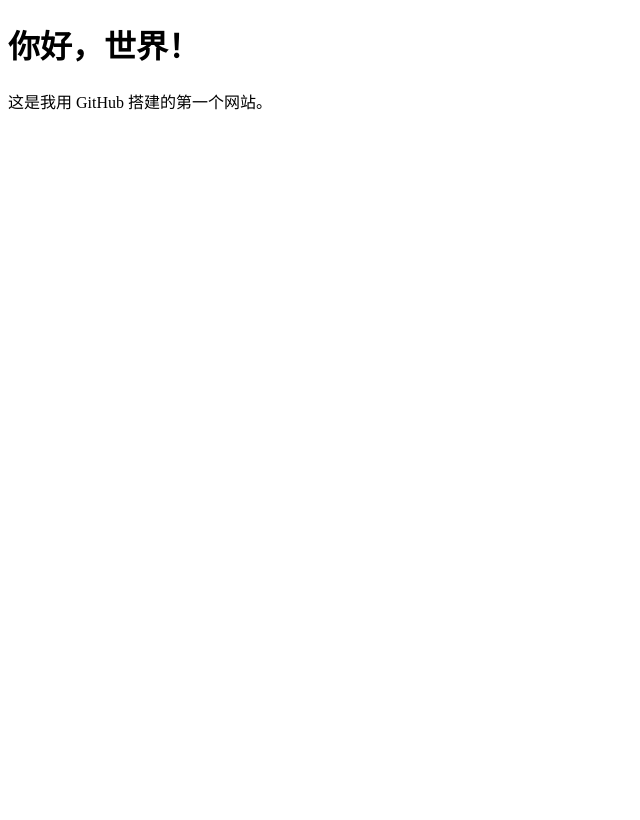
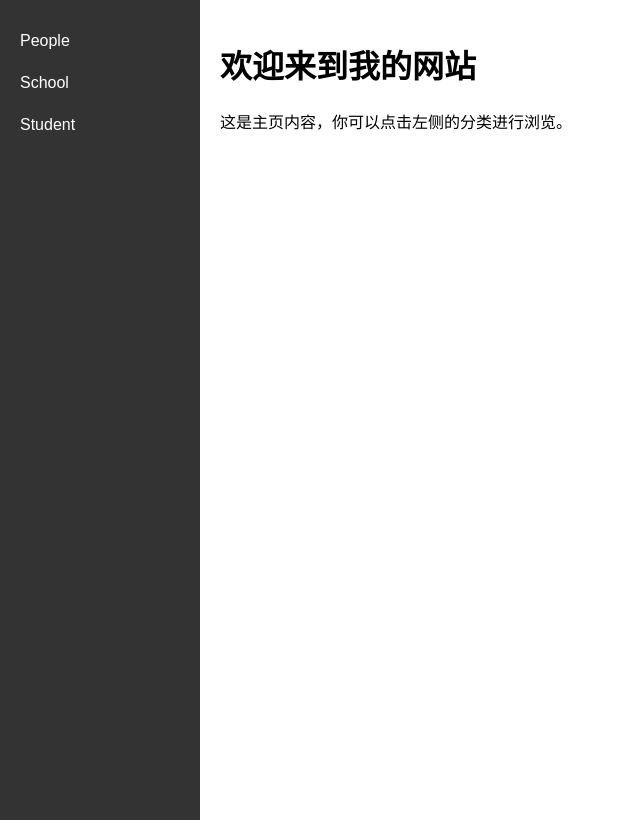
Before and after one commit to DarkLordHT/my-website, a plain HTML site: page index.html in a window 1280 px wide. Shown: the whole page, without its empty margins (0-640 px from the left). Drawn offline with Linux system fonts and the light colour scheme.

Commit message:
Update index.html

```diff
--- a/index.html
+++ b/index.html
@@ -2,10 +2,53 @@
 <html lang="zh-CN">
 <head>
   <meta charset="UTF-8">
-  <title>我的个人网站</title>
+  <title>我的网站</title>
+  <style>
+    body {
+      margin: 0;
+      font-family: sans-serif;
+      display: flex;
+    }
+
+    /* 左边侧边栏 */
+    .sidebar {
+      width: 200px;
+      background-color: #333;
+      color: white;
+      height: 100vh;
+      padding-top: 20px;
+    }
+
+    .sidebar a {
+      display: block;
+      color: white;
+      padding: 12px 20px;
+      text-decoration: none;
+    }
+
+    .sidebar a:hover {
+      background-color: #575757;
+    }
+
+    /* 右边内容区域 */
+    .content {
+      flex-grow: 1;
+      padding: 20px;
+    }
+  </style>
 </head>
 <body>
-  <h1>你好，世界！</h1>
-  <p>这是我用 GitHub 搭建的第一个网站。</p>
+
+  <div class="sidebar">
+    <a href="#">People</a>
+    <a href="#">School</a>
+    <a href="#">Student</a>
+  </div>
+
+  <div class="content">
+    <h1>欢迎来到我的网站</h1>
+    <p>这是主页内容，你可以点击左侧的分类进行浏览。</p>
+  </div>
+
 </body>
 </html>
```
